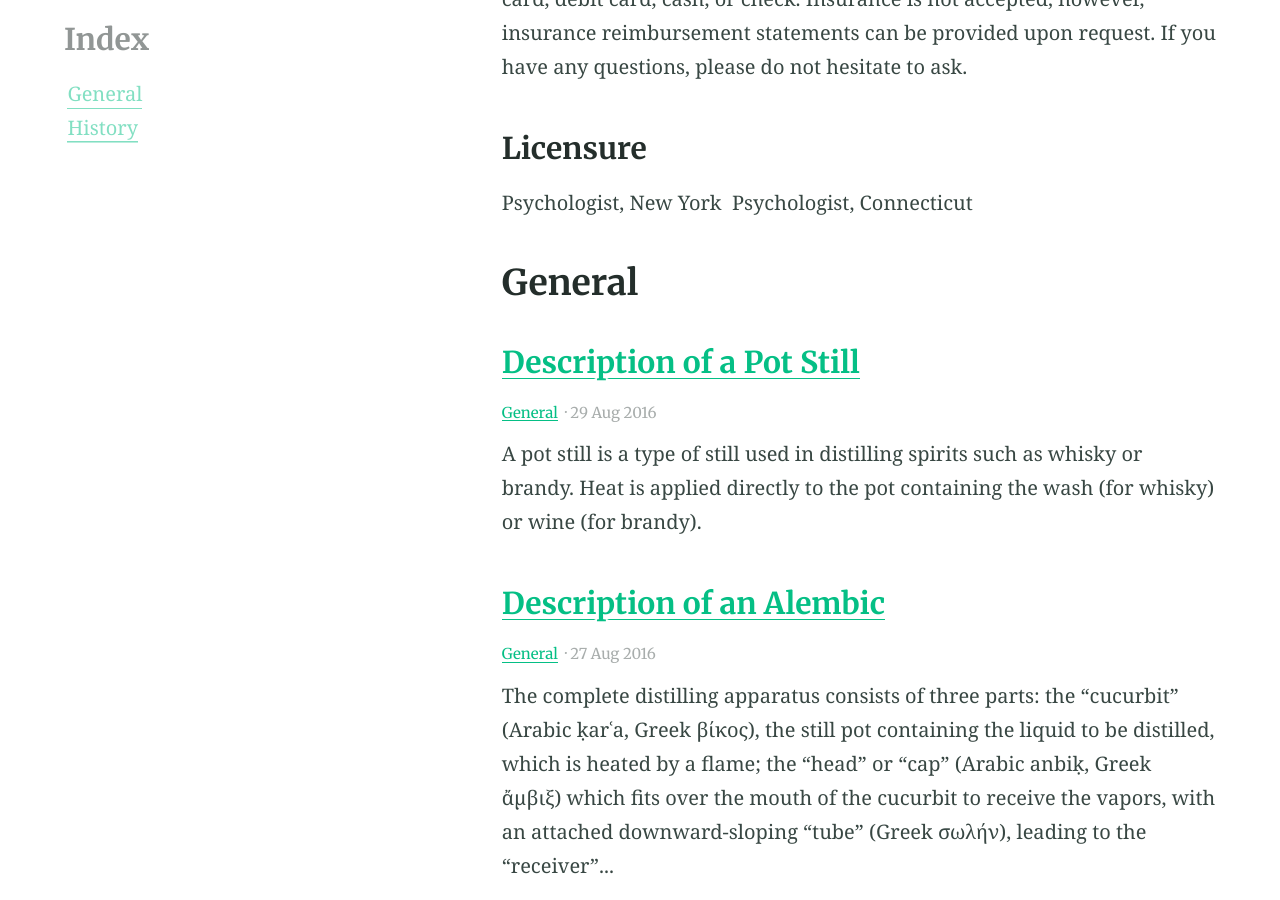
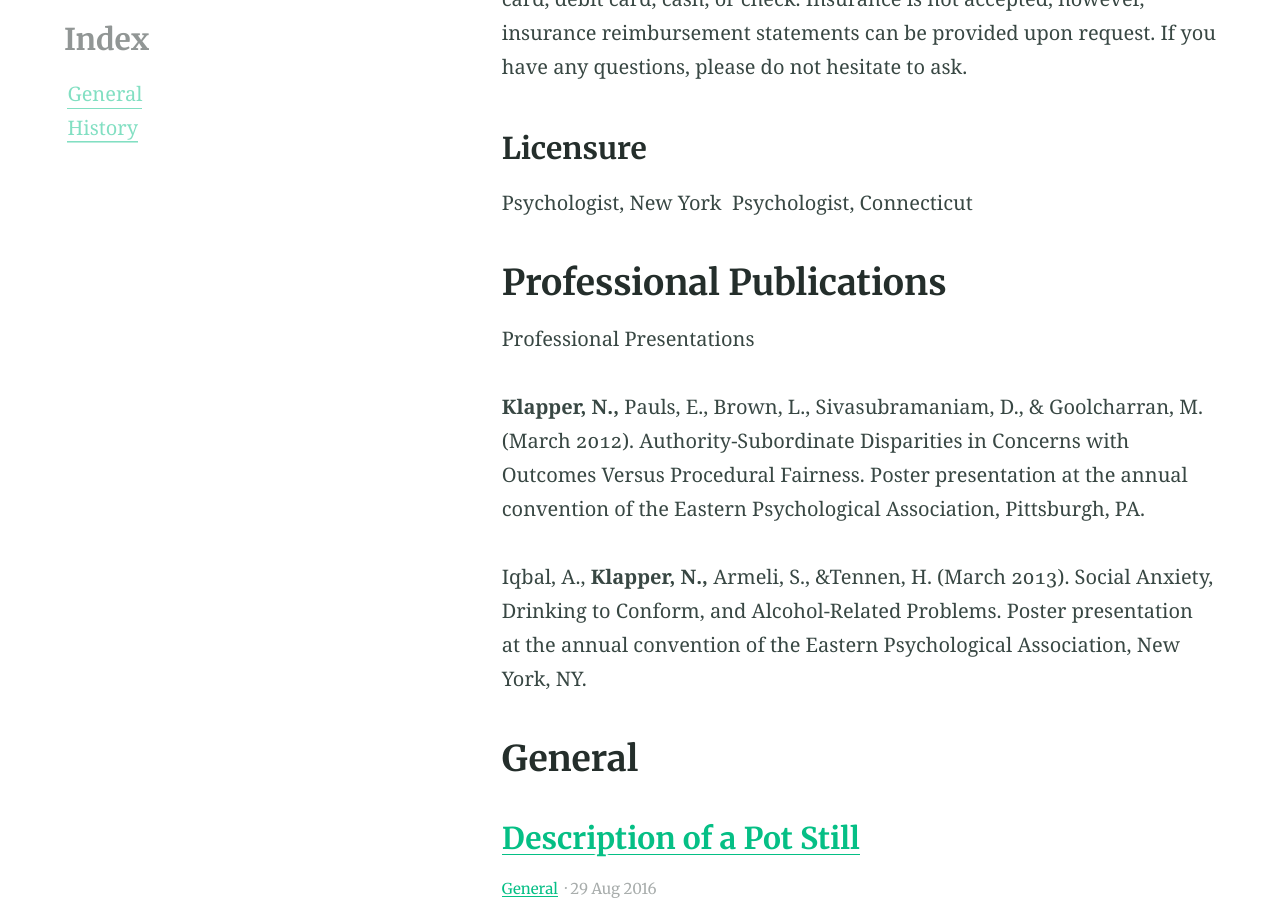
Before and after one commit to elirosen/natalie, a Jekyll site: the page built from services.md, in a window 1280 px wide and 900 px high, scrolled down 997 px. Built offline with Jekyll 4.4.1, drawn with Linux system fonts in a browser that asks for light colours.

Commit message:
Update services.md

```diff
--- a/services.md
+++ b/services.md
@@ -28,3 +28,10 @@ Payment is due at the time of service. Payment may be remitted via credit card,
 ### Licensure
 Psychologist, New York
 Psychologist, Connecticut
+
+## Professional Publications
+Professional Presentations
+
+**Klapper, N.,** Pauls, E., Brown, L., Sivasubramaniam, D., & Goolcharran, M. (March 2012). Authority-Subordinate Disparities in Concerns with Outcomes Versus Procedural Fairness. Poster presentation at the annual convention of the Eastern Psychological Association, Pittsburgh, PA.
+
+Iqbal, A., **Klapper, N.,** Armeli, S., &Tennen, H. (March 2013). Social Anxiety, Drinking to Conform, and Alcohol-Related Problems. Poster presentation at the annual convention of the Eastern Psychological Association, New York, NY.
```
